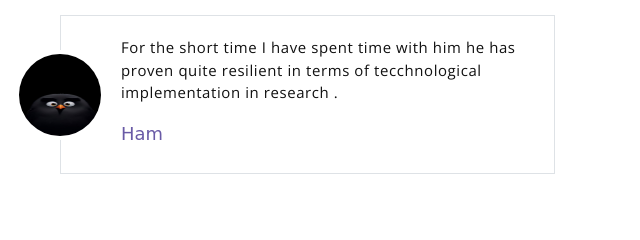
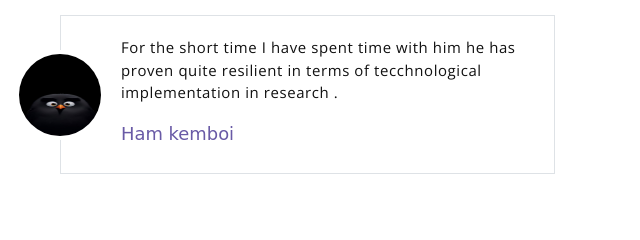
Before and after one commit to kechomartin/portfolio, a website: page index.html in a window 1280 px wide. Shown: the part 3440-3680 px from the top of the page, 640-1280 px from the left. Drawn offline with nearby package versions, Linux system fonts and the light colour scheme; a web font is replaced by a local one.

Commit message:
name change

```diff
--- a/index.html
+++ b/index.html
@@ -283,7 +283,7 @@
                         </div>
                         <div class="testimonial-card-body">
                             <p class="testimonial-card-subtitle">For the short time I have spent time with him he has proven quite resilient in terms of tecchnological implementation in research .</p>
-                            <h6 class="testimonial-card-title">Ham </h6>
+                            <h6 class="testimonial-card-title">Ham kemboi</h6>
                         </div>
                     </div>
                 </div>
```
